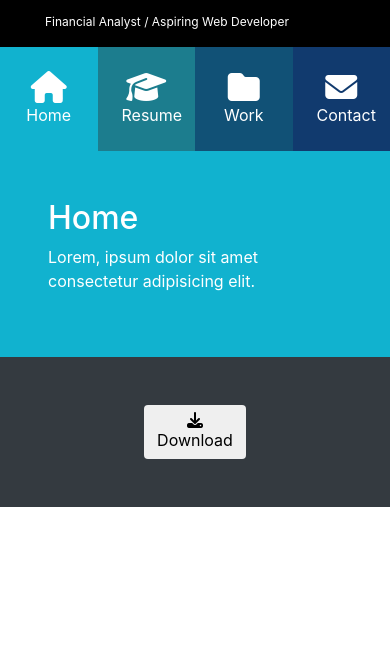
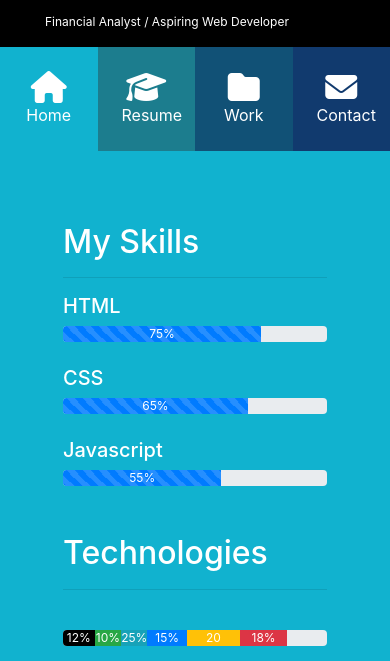
Before and after one commit to pswartz66/Portfolio-3, a plain HTML site: page public/html/index.html in a window 390 px wide. Both pictures are taken after a click on the element "Home". Shown: the part 183-844 px from the top of the page. Drawn offline with nearby package versions, Linux system fonts and the light colour scheme.

Commit message:
more formatting, added some skills

```diff
--- a/public/css/style.css
+++ b/public/css/style.css
@@ -113,6 +113,11 @@
 
 
 
+/* ///////// Progress Bars ///////// */
+
+
+
+
 /* ///////// Footer ///////// */
 
 
--- a/public/html/index.html
+++ b/public/html/index.html
@@ -98,11 +98,65 @@
     <!-- Home Section -->
     <div class="collapse" id="homedrop">
         <div class="p-5 text-white">
-            <h2>Home</h2>
-            <p>Lorem, ipsum dolor sit amet consectetur adipisicing elit.</p>
+            <!-- <h2>Intro:</h2>
+            <p>I started programming towards the end of my college career...</p>
+ -->
+            <br>
+
+            <div class="col-lg-12 col-md-12 col-sm-12">
+
+                <h2>My Skills</h2>
+                <hr>
+                <h5>HTML</h5>
+                <div class="progress">
+                    <div class="progress-bar progress-bar-striped progress-bar-animated" style="width: 75%"
+                        role="progressbar" aria-valuenow="25" aria-valuemin="0" aria-valuemax="100">75%</div>
+                </div>
+                <br>
+                <h5>CSS</h5>
+                <div class="progress">
+                    <div class="progress-bar progress-bar-striped progress-bar-animated" style="width: 70%"
+                        role="progressbar" aria-valuenow="25" aria-valuemin="0" aria-valuemax="100">65%</div>
+                </div>
+                <br>
+                <h5>Javascript</h5>
+                <div class="progress">
+                    <div class="progress-bar progress-bar-striped progress-bar-animated" style="width: 60%"
+                        role="progressbar" aria-valuenow="25" aria-valuemin="0" aria-valuemax="100">55%</div>
+                </div>
+                <br>
+                <br>
+                <h2>Technologies</h2>
+
+                <hr>
+
+                <br>
+
+                <div class="progress">
+                    <div class="progress-bar bg-black" role="progressbar" style="width: 12%" aria-valuenow="12"
+                        aria-valuemin="0" aria-valuemax="100">12%</div>
+                    <div class="progress-bar bg-success" role="progressbar" style="width: 10%" aria-valuenow="10"
+                        aria-valuemin="0" aria-valuemax="100">10%</div>
+                    <div class="progress-bar bg-info" role="progressbar" style="width: 10%" aria-valuenow="25"
+                        aria-valuemin="0" aria-valuemax="100">25%</div>
+                    <div class="progress-bar bg-primary" role="progressbar" style="width: 15%" aria-valuenow="15"
+                        aria-valuemin="0" aria-valuemax="100">15%</div>
+                    <div class="progress-bar bg-warning" role="progressbar" style="width: 20%" aria-valuenow="20"
+                        aria-valuemin="0" aria-valuemax="100">20</div>
+                    <div class="progress-bar bg-danger" role="progressbar" style="width: 18%" aria-valuenow="18"
+                        aria-valuemin="0" aria-valuemax="100">18%</div>
+                </div>
+
+
+
+            </div>
+
 
         </div>
+
     </div>
+
+
 
 
     <!-- Resume Section -->
@@ -165,7 +219,10 @@
     <!-- Javascript -->
     <script src="../javascript/portfolio.js"></script>
 
+    <script>
 
+
+    </script>
 
 
 </body>
```
